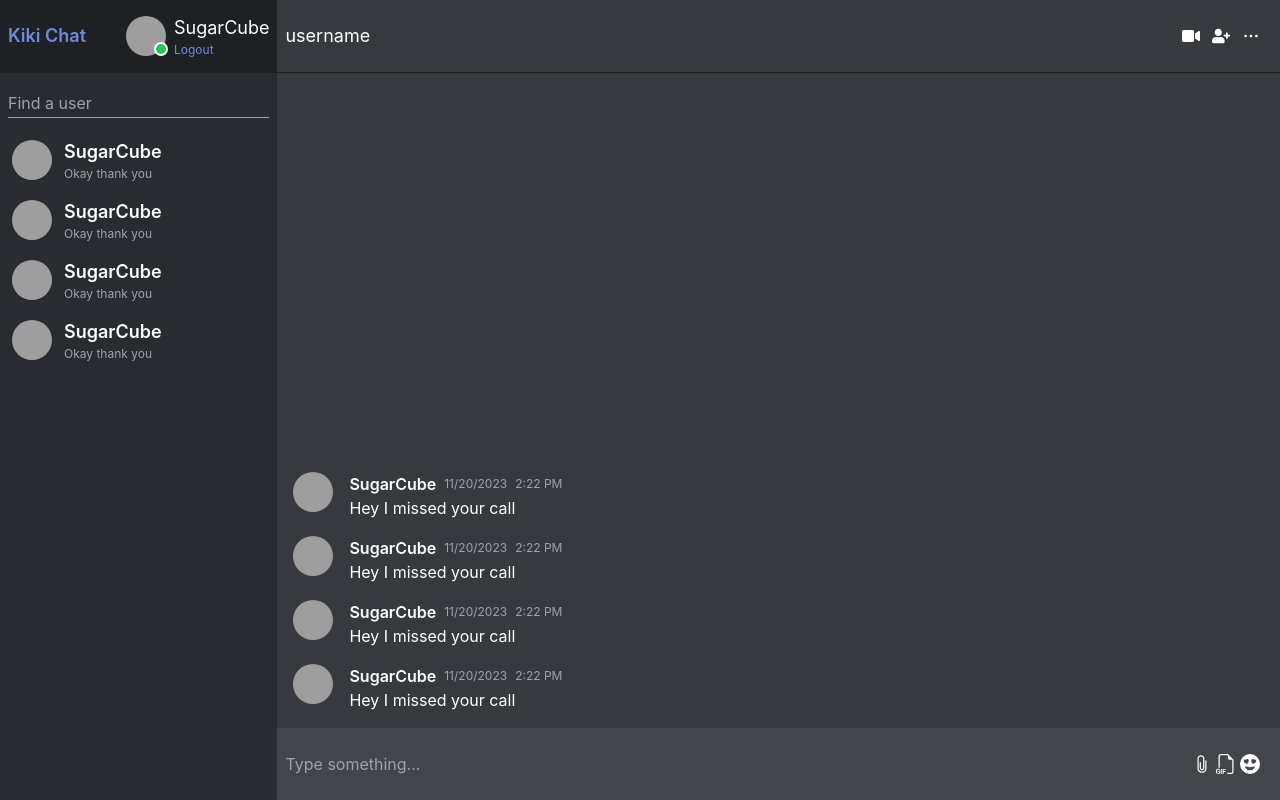
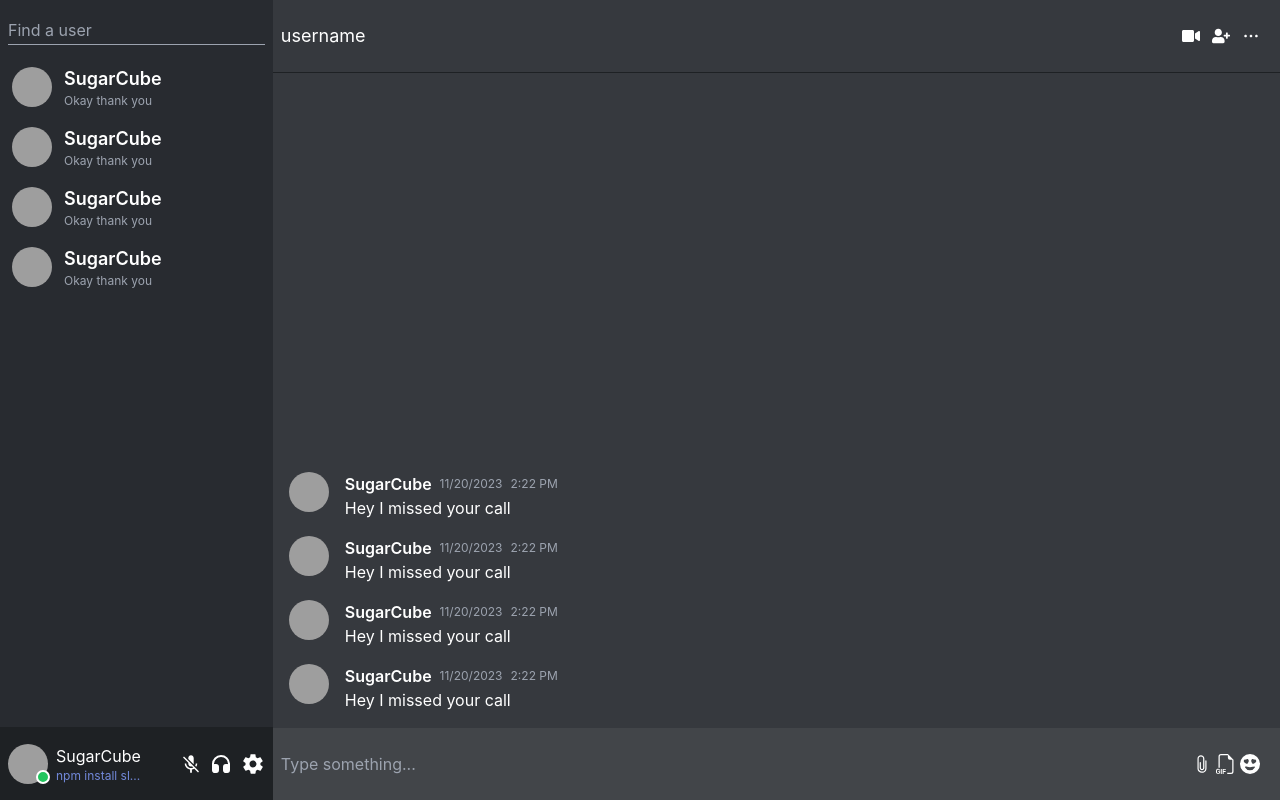
Before and after one commit to HafsaSarker/chat-app, a React (Vite) app: page /home in a window 1280 px wide. Built offline with nearby package versions, Linux system fonts and the light colour scheme; grey boxes are pictures that could not be loaded; a web font is replaced by a local one.

Commit message:
move small navbar on top of the sidebar to the bottom

```diff
--- a/src/components/sidebar/Sidebar.jsx
+++ b/src/components/sidebar/Sidebar.jsx
@@ -1,29 +1,11 @@
 import React from "react";
 import Search from "./Search";
 import ChatUser from "./ChatUser";
+import User from "./User";
 
 function Sidebar() {
   return (
     <div className="flex flex-col flex-2 h-full text-white">
-      <nav className="bg-gray-1 h-20 flex justify-between items-center gap-10 px-2">
-        <h3 className="text-lg text-blue-1 font-semibold">Kiki Chat</h3>
-
-        <div className="flex gap-2 justify-center items-center">
-          <div className="relative">
-            <img
-              className="w-10 h-10 rounded-full"
-              src="https://www.unisoftbank.com/wp-content/uploads/2022/12/black-cat-pfp-for-discord-10.jpg"
-              alt=""
-            />
-            <span className="bottom-0 left-7 absolute  w-3.5 h-3.5 bg-green-500 border-2 border-white dark:border-gray-800 rounded-full"></span>
-          </div>
-          <div className="flex flex-col justify-start items-start">
-            <h3 className="text-lg">SugarCube</h3>
-            <button className="text-xs text-blue-1 bg-inherit">Logout</button>
-          </div>
-        </div>
-      </nav>
-
       <div className="bg-gray-2 h-full px-2">
         <Search />
 
@@ -34,6 +16,8 @@ function Sidebar() {
           <ChatUser />
         </div>
       </div>
+
+      <User />
     </div>
   );
 }
--- /dev/null
+++ b/src/components/sidebar/User.jsx
@@ -0,0 +1,74 @@
+import { IoMdMicOff, IoMdMic } from "react-icons/io";
+import { TbHeadphonesOff, TbHeadphonesFilled } from "react-icons/tb";
+import { IoMdSettings } from "react-icons/io";
+import { useState } from "react";
+
+function User() {
+  const [mute, setMute] = useState(true);
+  const [deafen, setDeafen] = useState(false);
+  const status = "npm install sleep";
+  return (
+    <div className="bg-gray-1 h-20 flex justify-between items-center gap-10 px-2">
+      <div className="flex gap-2 justify-center items-center">
+        <div className="relative">
+          <img
+            className="w-10 h-10 rounded-full"
+            src="https://www.unisoftbank.com/wp-content/uploads/2022/12/black-cat-pfp-for-discord-10.jpg"
+            alt=""
+          />
+          <span className="bottom-0 left-7 absolute  w-3.5 h-3.5 bg-green-500 border-2 border-white dark:border-gray-800 rounded-full"></span>
+        </div>
+        <div className="flex flex-col justify-start items-start">
+          <h3 className="text-md">SugarCube</h3>
+          {status.length >= 14 ? (
+            <p className="text-xs text-blue-1 bg-inherit">
+              {status.slice(0, 14)}...
+            </p>
+          ) : (
+            <p className="text-xs text-blue-1 bg-inherit"></p>
+          )}
+        </div>
+      </div>
+
+      <div className="flex gap-2">
+        {mute ? (
+          <button
+            className="bg-transparent text-xl"
+            onClick={() => setMute((prev) => !prev)}
+          >
+            <IoMdMicOff />
+          </button>
+        ) : (
+          <button
+            className="bg-transparent text-xl"
+            onClick={() => setMute((prev) => !prev)}
+          >
+            <IoMdMic />
+          </button>
+        )}
+
+        {deafen ? (
+          <button
+            className="bg-transparent text-2xl"
+            onClick={() => setDeafen((prev) => !prev)}
+          >
+            <TbHeadphonesOff />
+          </button>
+        ) : (
+          <button
+            className="bg-transparent text-2xl"
+            onClick={() => setDeafen((prev) => !prev)}
+          >
+            <TbHeadphonesFilled />
+          </button>
+        )}
+
+        <button className="bg-transparent text-2xl">
+          <IoMdSettings />
+        </button>
+      </div>
+    </div>
+  );
+}
+
+export default User;
```
